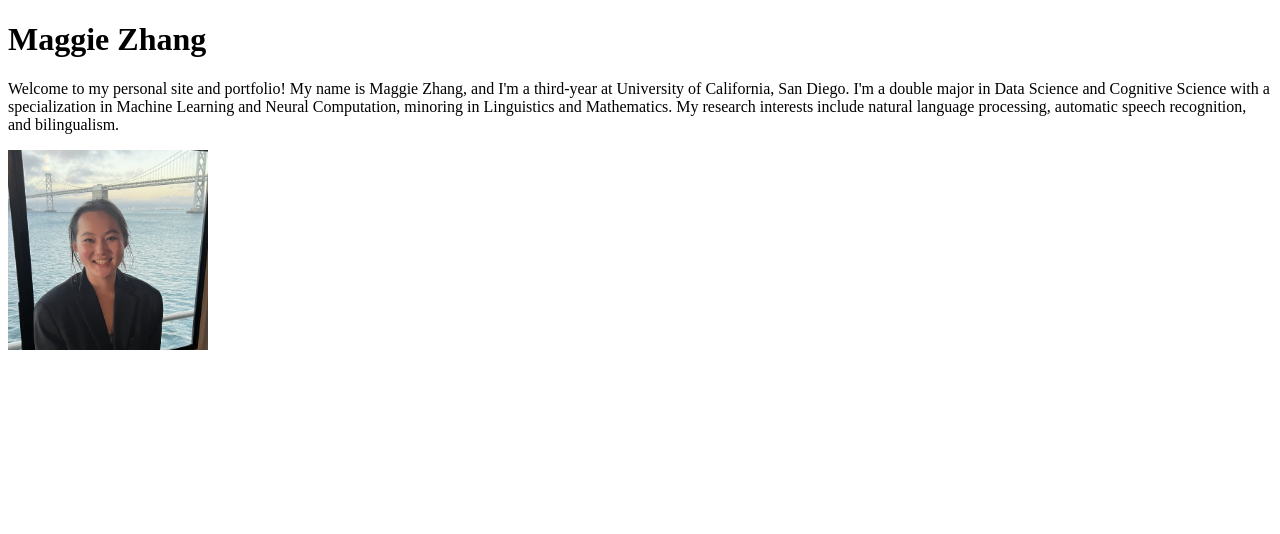
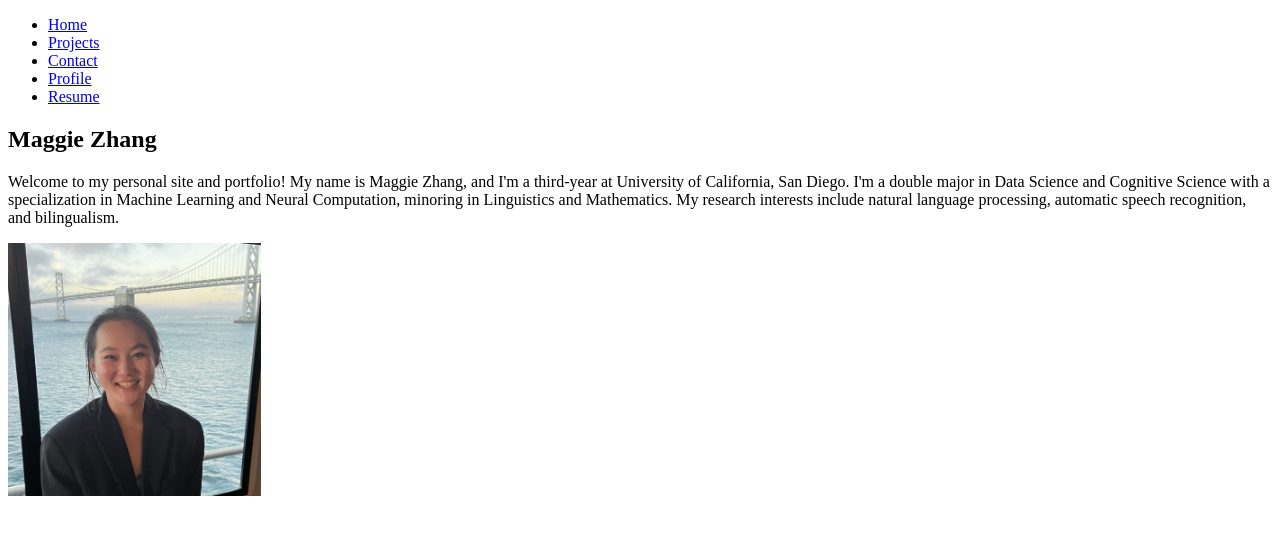
Before and after one commit to mmzhang7/portfolio, a plain HTML site: page index.html in a window 1280 px wide. Drawn offline with Linux system fonts and the light colour scheme.

Commit message:
Final Website Edits
Small edits here and there to adhere to instructions

```diff
--- a/index.html
+++ b/index.html
@@ -4,11 +4,20 @@
     <meta charset="UTF-8">
     <meta name="viewport" content="width=device-width, initial-scale=1.0">
     <title>Maggie Zhang: Personal Site and Portfolio</title>
-    <link rel="stylesheet" href="styles.css">
+    <link rel="stylesheet" href="../styles.css">
+    <nav>
+        <ul>
+            <li><a href="../index.html">Home</a></li>
+            <!--<li><a href="../about.html">About Me</a></li>-->
+            <li><a href="../projects/index.html">Projects</a></li>
+            <li><a href="../contact/index.html">Contact</a></li>
+            <li><a target="_blank" href="https://github.com/mmzhang7">Profile</a></li>
+            <li><a href="../resume/index.html">Resume</a></li>
+        </ul>
 </head>
 <body>
     <h1>Maggie Zhang</h1>
     <p>Welcome to my personal site and portfolio! My name is Maggie Zhang, and I'm a third-year at University of California, San Diego. I'm a double major in Data Science and Cognitive Science with a specialization in Machine Learning and Neural Computation, minoring in Linguistics and Mathematics. My research interests include natural language processing, automatic speech recognition, and bilingualism.</p>
-    <img src="images/headshot.jpg" alt="Photo of Maggie Zhang" width=200 height=200>
+    <img src="images/headshot.jpg" alt="Photo of Maggie Zhang against a window with the view of the bay." width=20% height=20%>
 </body>
 </html>
```
Also changed, not shown: projects/index.html (+1 -1 lines), resume/index.html (+1 -1 lines).
